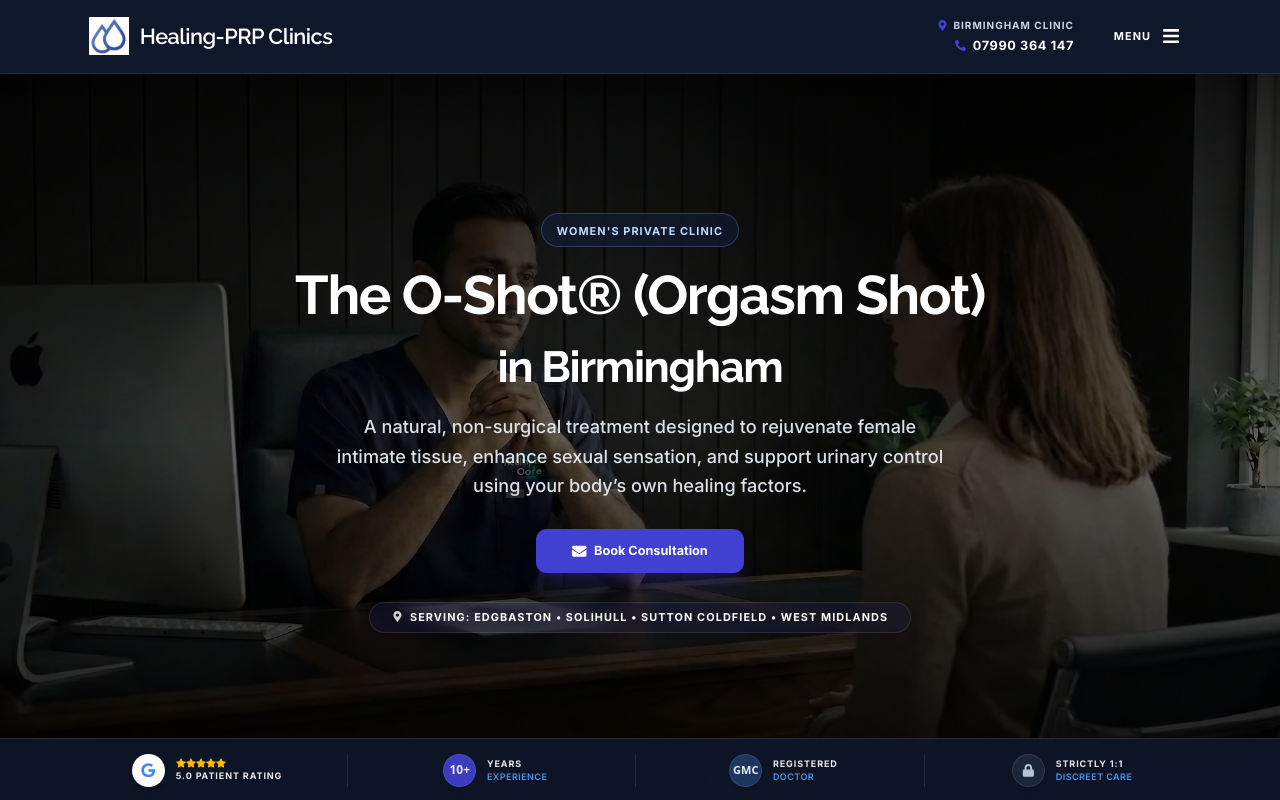
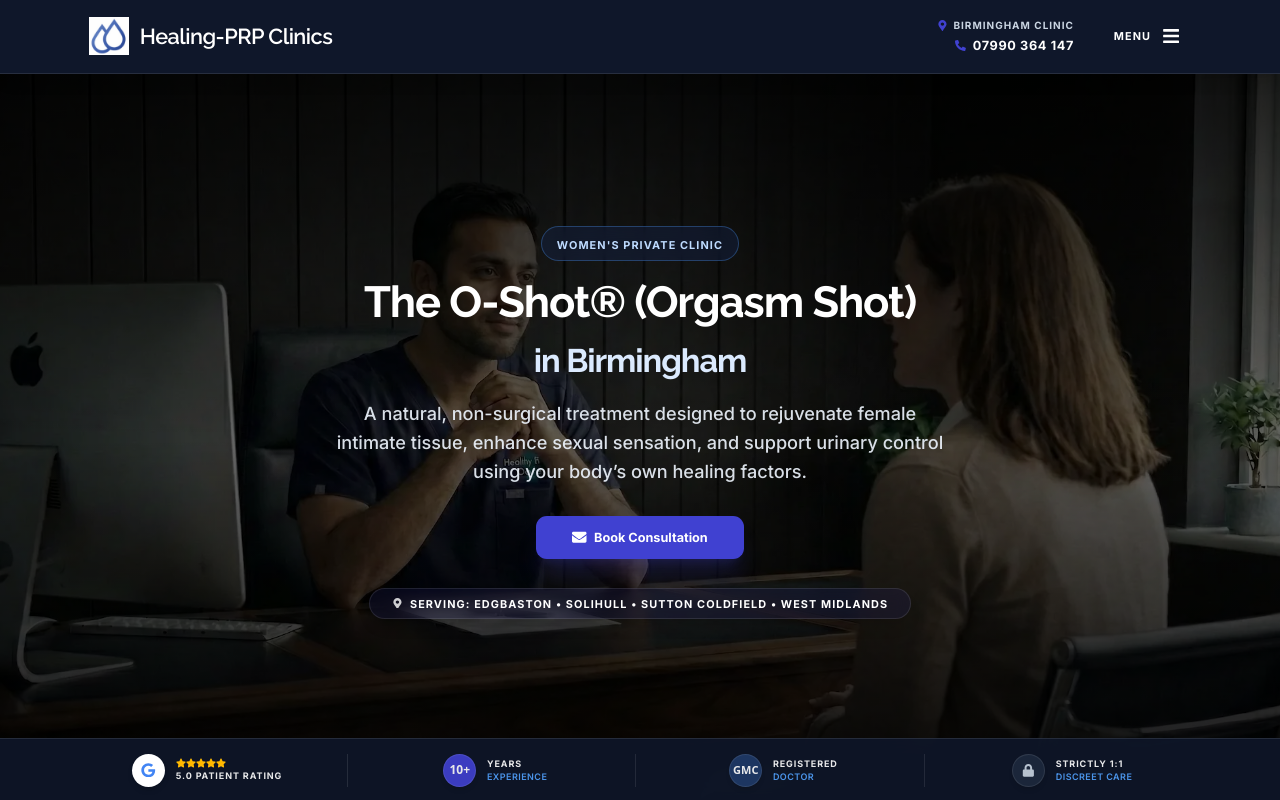
Before and after one commit to binithekid/Healing-PRP-Clinics-Preview, a Next.js app: page /birmingham/o-shot in a window 1280 px wide. Shown: the top 800 px of the page. Built offline with nearby package versions, Linux system fonts and the light colour scheme.

Commit message:
Update OShotClient.tsx

```diff
--- a/src/components/pages/OShotClient.tsx
+++ b/src/components/pages/OShotClient.tsx
@@ -199,12 +199,12 @@ export default function OShotClient({
           <motion.h1
             custom={1}
             initial="hidden"
-            animate={isLoaded ? "visible" : "hidden"}
+            animate="visible"
             variants={fadeUpVariants}
-            className="md:text-6xl text-4xl font-bold font-raleway text-white leading-tight mb-4 tracking-tight"
+            className="text-3xl md:text-4xl lg:text-5xl font-bold font-raleway text-white leading-tight mb-4 tracking-tight"
           >
-            The O-Shot® (Orgasm Shot)<br className="hidden sm:block" />
-            <span className="md:text-5xl text-3xl">in {locationName}</span>
+            The O-Shot® (Orgasm Shot) <br />
+            <span className="text-xl md:text-3xl lg:text-4xl text-blue-100 mt-2 inline-block">in {locationName}</span>
           </motion.h1>
 
           <motion.p
```
